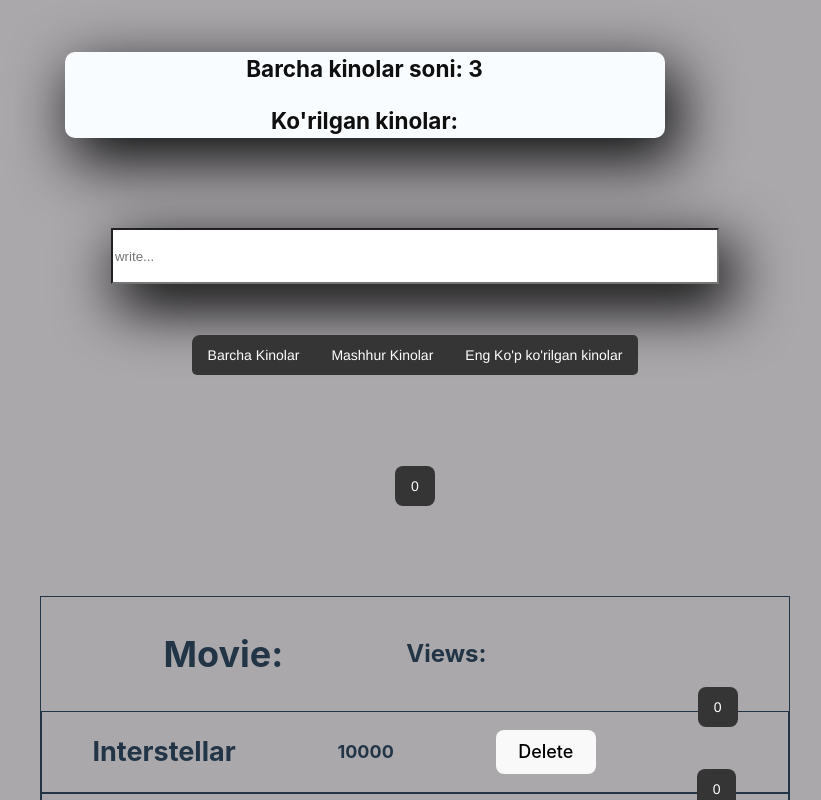
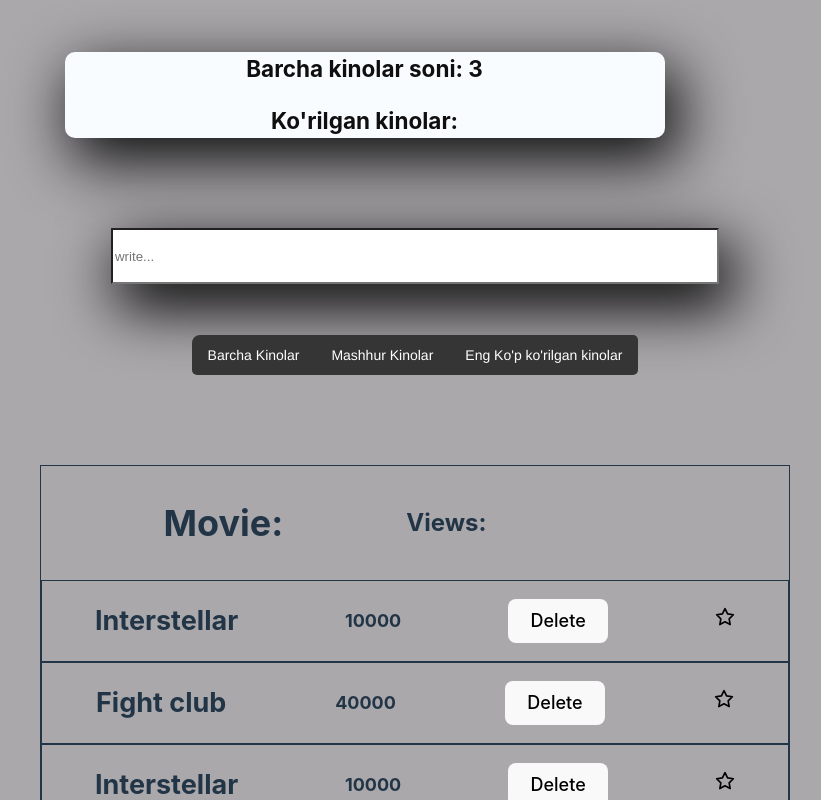
Before and after one commit to Muhammadsharifbek/movie-v3, a React (Vite) app: page / in a window 1280 px wide. Shown: the top 800 px of the page, without its empty margins (225-1046 px from the left). Built offline with nearby package versions, Linux system fonts and the light colour scheme.

Commit message:
add favotire button

```diff
--- a/src/App.jsx
+++ b/src/App.jsx
@@ -5,7 +5,7 @@ import Movie from "./components/movieList/Movie";
 
 import "./App.css";
 import NewMovie from "./components/addMovie/NewMovie";
-import HeartCheckBox from "./components/HeartChekBox/HeartChekBox";
+import HeartCheckBox from "./components/HeartChekBox/HeartCheckBox";
 // import { c } from "vite/dist/node/types.d-aGj9QkWt";
 
 class NewArrMovie extends Component {
@@ -43,7 +43,7 @@ class NewArrMovie extends Component {
         <h2>
           <Header movieInfo={movieInfo} />
           <Search />
-          <HeartCheckBox />
+          {/* <HeartCheckBox /> */}
           <Movie deleteButton={this.deleteButton} data={this.state.data} />
           <NewMovie addMovie={this.addMovie} />
         </h2>
--- /dev/null
+++ b/src/components/HeartChekBox/HeartCheckBox.jsx
@@ -0,0 +1,42 @@
+import React from "react";
+import { useState } from "react";
+
+function StarChekBox() {
+  const [liked, setLiked] = useState(false);
+
+  const handleFavorite = () => {
+    setLiked(!liked);
+  };
+
+  return (
+    <div>
+      <button
+        onClick={handleFavorite}
+        style={{
+          width: "20px",
+          height: "20px",
+          border: "none",
+          background: "none",
+          padding: "0",
+          cursor: "pointer",
+        }}
+      >
+        <svg
+          xmlns="http://www.w3.org/2000/svg"
+          viewBox="0 0 24 24"
+          width="100%"
+          height="100%"
+          fill={liked ? "yellow" : "none"}
+          stroke="currentColor"
+          strokeWidth="2"
+          strokeLinecap="round"
+          strokeLinejoin="round"
+        >
+          <path d="M12 2 L15.09 8.26 L22 9.27 L17 14.14 L18.18 21.02 L12 17.77 L5.82 21.02 L7 14.14 L2 9.27 L8.91 8.26 Z" />
+        </svg>
+      </button>
+    </div>
+  );
+}
+
+export default StarChekBox;
--- a/src/components/HeartChekBox/HeartChekBox.jsx
+++ /dev/null
@@ -1,25 +0,0 @@
-import React from "react";
-import { useState } from "react";
-
-function HeartChekBox() {
-  const [liked, setLiked] = useState(0);
-  const [isClicked, setIsClicked] = useState(false);
-
-  const handleClick = () => {
-    if (isClicked) {
-      setLiked(liked - 1);
-    } else {
-      setLiked(liked + 1);
-    }
-    setIsClicked(!isClicked);
-  };
-  return (
-    <div>
-      <button className={`like - button ${isClicked && "liked"}`} onClick={handleClick}>
-        <span className="likes-counter">{` ${liked}`}</span>
-      </button>
-    </div>
-  );
-}
-
-export default HeartChekBox;
--- a/src/components/movieList/Movie.jsx
+++ b/src/components/movieList/Movie.jsx
@@ -1,5 +1,5 @@
 import React from "react";
-import HeartChekBox from "../HeartChekBox/HeartChekBox";
+import HeartChekBox from "../HeartChekBox/HeartCheckBox";
 import "./Movie.css";
 
 function Movie({ data, deleteButton }) {
--- a/src/components/search/Search.css
+++ b/src/components/search/Search.css
@@ -43,7 +43,7 @@
 .button:hover,
 .button:focus {
   opacity: 4;
-  background-color: #f082ac;
+  background-color: #a1969a;
 }
 
 .button2 {
```
Also changed, not shown: src/components/HeartChekBox/HeartCheckBox.css (added).
